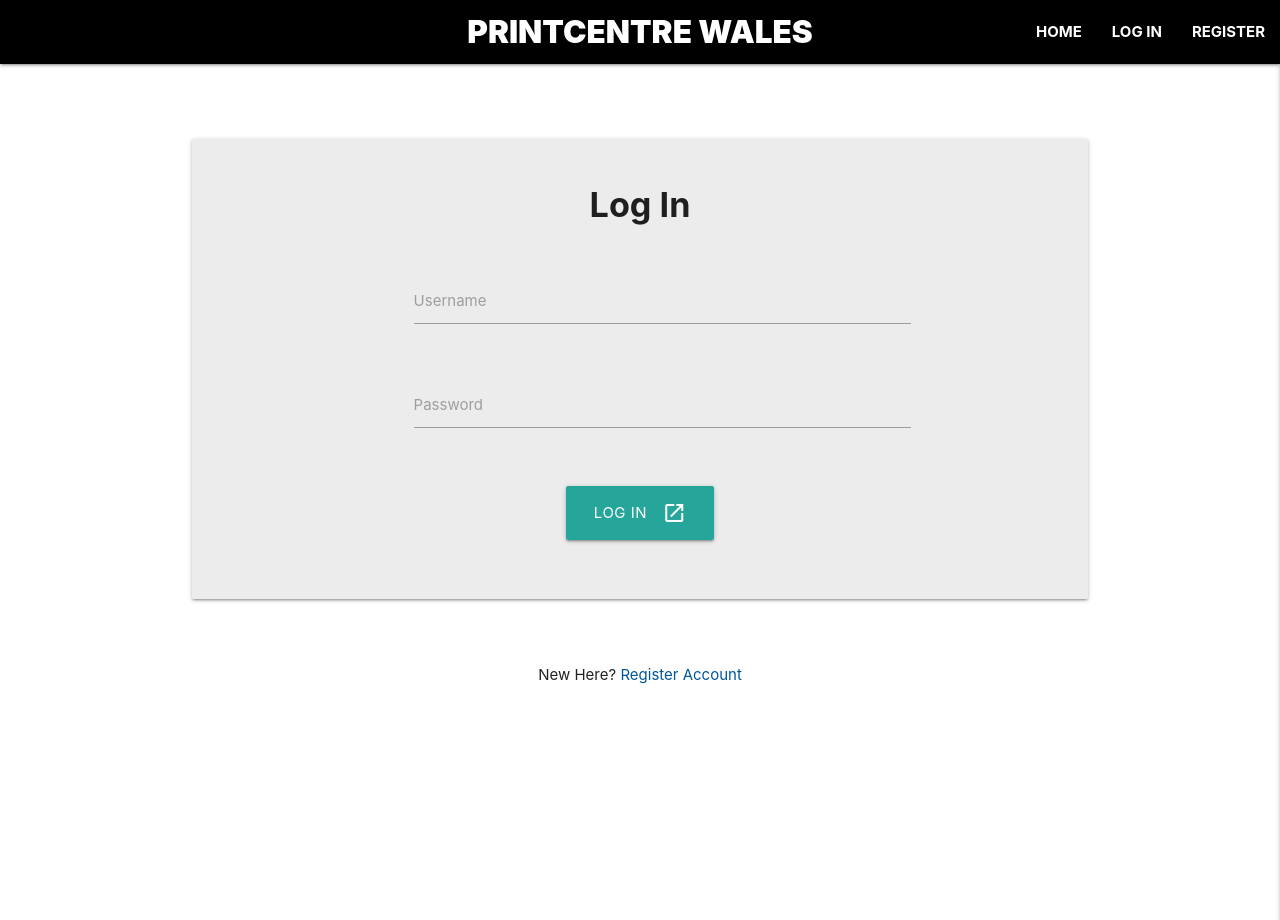
After one commit to DuggyL/printcentre-workflowmanager-resubmission, a Flask app: template workflowmanager/templates/login.html in a window 1280 px wide. The commit adds this page. Run offline with Flask 2, Linux system fonts and the light colour scheme; the template is opened without the code that fills it, so the values that code supplies are empty.

Commit message:
Add register, login and logout html page

```diff
--- a/workflowmanager/static/js/script.js
+++ b/workflowmanager/static/js/script.js
@@ -11,4 +11,33 @@ $(document).ready(function(){
             done: "Select"
         }
     });
+
+
+    validateMaterializeSelect();
+    function validateMaterializeSelect() {
+        let classValid = { "border-bottom": "1px solid #4caf50", "box-shadow": "0 1px 0 0 #4caf50" };
+        let classInvalid = { "border-bottom": "1px solid #f44336", "box-shadow": "0 1px 0 0 #f44336" };
+        if ($("select.validate").prop("required")) {
+            $("select.validate").css({ "display": "block", "height": "0", "padding": "0", "width": "0", "position": "absolute" });
+        }
+        $(".select-wrapper input.select-dropdown").on("focusin", function () {
+            $(this).parent(".select-wrapper").on("change", function () {
+                if ($(this).children("ul").children("li.selected:not(.disabled)").on("click", function () { })) {
+                    $(this).children("input").css(classValid);
+                }
+            });
+        }).on("click", function () {
+            if ($(this).parent(".select-wrapper").children("ul").children("li.selected:not(.disabled)").css("background-color") === "rgba(0, 0, 0, 0.03)") {
+                $(this).parent(".select-wrapper").children("input").css(classValid);
+            } else {
+                $(".select-wrapper input.select-dropdown").on("focusout", function () {
+                    if ($(this).parent(".select-wrapper").children("select").prop("required")) {
+                        if ($(this).css("border-bottom") != "1px solid rgb(76, 175, 80)") {
+                            $(this).parent(".select-wrapper").children("input").css(classInvalid);
+                        }
+                    }
+                });
+            }
+        });
+    }
 });
--- a/workflowmanager/templates/base.html
+++ b/workflowmanager/templates/base.html
@@ -24,10 +24,10 @@
                         <li><a href="#">Profile</a></li>
                         <li><a href="{{ url_for('add_task') }}">Add Task</a></li>
                         <li><a href="#">Customers</a></li>
-                        <li><a href="#">Log Out</a></li>
+                        <li><a href="{{ url_for('logout') }}">Log Out</a></li>
                     {% else %}
-                        <li><a href="#">Log In</a></li>
-                        <li><a href="#">Register</a></li>
+                        <li><a href="{{ url_for('login') }}">Log In</a></li>
+                        <li><a href="{{ url_for('register') }}">Register</a></li>
                     {% endif %}
 				</ul>
 			</div>
@@ -41,10 +41,10 @@
                 <li><a href="#">Profile</a></li>
                 <li><a href="{{ url_for('add_task') }}">Add Task</a></li>
                 <li><a href="#">Customers</a></li>
-                <li><a href="#">Log Out</a></li>
+                <li><a href="{{ url_for('logout') }}">Log Out</a></li>
             {% else %}
-                <li><a href="#">Log In</a></li>
-                <li><a href="#">Register</a></li>
+                <li><a href="{{ url_for('login') }}">Log In</a></li>
+                <li><a href="{{ url_for('register') }}">Register</a></li>
             {% endif %}
 		</ul>
 	</header>
--- /dev/null
+++ b/workflowmanager/templates/login.html
@@ -0,0 +1,43 @@
+{% extends "base.html" %}
+{% block content %}
+
+    <div class="row card-panel">
+        <h4 class="center-align">Log In</h4>
+        <form class="col s12 m8 offset-m2" method="POST" action="{{ url_for('login') }}">
+            <!-- username field -->
+            <div class="row">
+                <div class="input-field col s12">
+                    <i class="fas fa-user-cog prefix light-blue-text text-darken-4"></i>
+                    <input id="username" name="username" type="text" minlength="5"
+                        maxlength="15" pattern="^[a-zA-Z0-9]{5,15}$" class="validate" required>
+                    <label for="username">Username</label>
+                </div>
+            </div>
+            <!-- passowrd field -->
+            <div class="row">
+                <div class="input-field col s12">
+                    <i class="fas fa-user-lock prefix light-blue-text text-darken-4"></i>
+                    <input id="password" name="password" type="password" minlength="5"
+                        maxlength="15" pattern="^[a-zA-Z0-9]{5,15}$" class="validate" required>
+                    <label for="password">Password</label>
+                </div>
+            </div>
+            <!-- login button -->
+            <div class="row center">
+                <button type="submit" class="btn-large waves-effect waves-light">Log In
+                    <i class="material-icons right">launch</i>
+                </button>
+            </div>
+        </form>
+    </div>
+
+    <div class="row">
+        <div class="col s12">
+            <p class="center-align">
+                New Here?
+                <a href="{{ url_for('register') }}" class="light-blue-text text-darken-4">Register Account</a>
+            </p>
+        </div>
+    </div>
+
+{% endblock %}
```
Also changed, not shown: workflowmanager/templates/register.html (added, +43 -0 lines).
